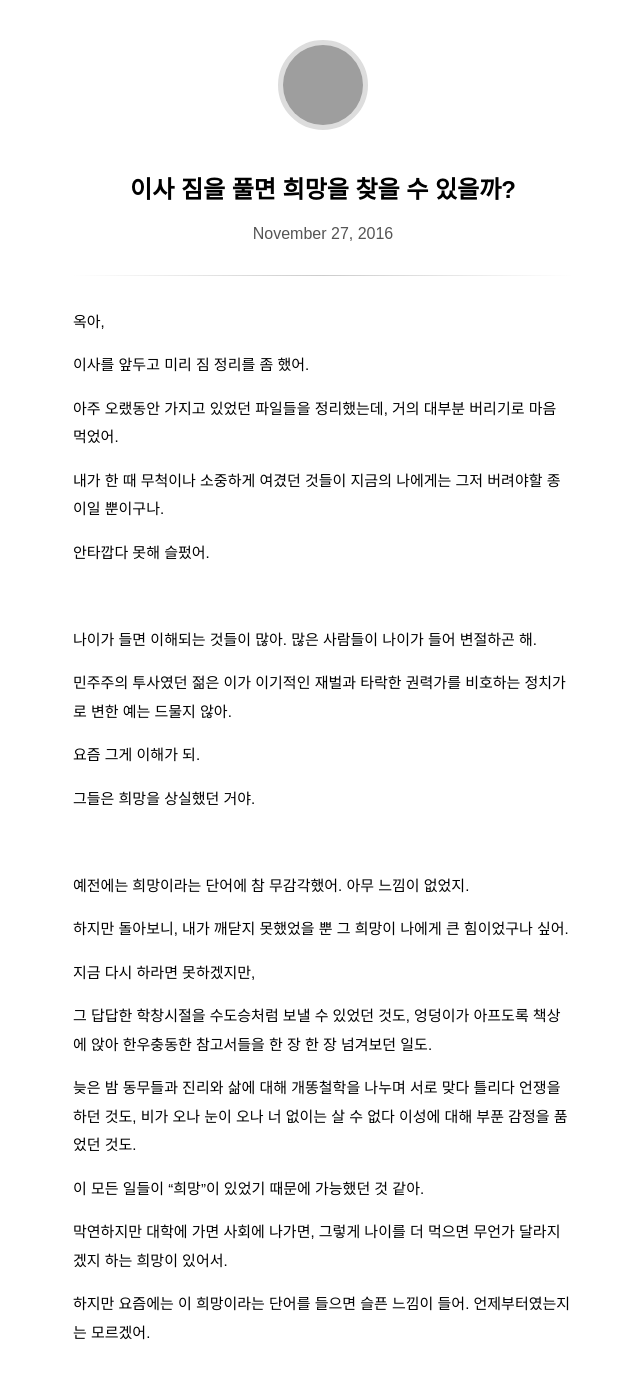
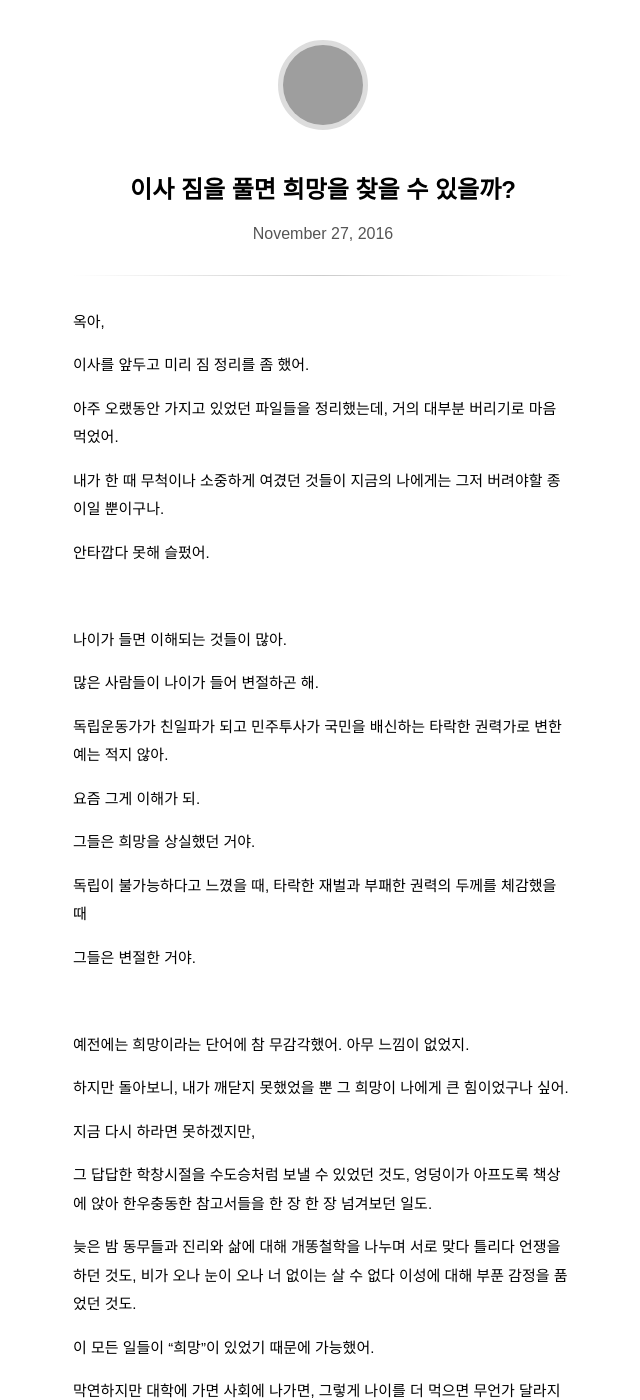
Before and after one commit to pinedance/blog, a Jekyll site: the page built from _posts/2016/07-12/2016-11-27-이사-짐을-풀면-희망을-찾을-수-있을까.md, in a window 1280 px wide and 1400 px high. Shown: the whole window, without its empty margins (317-957 px from the left). Built offline with Jekyll 4.4.1, drawn with Linux system fonts in a browser that asks for light colours; some web fonts are replaced; grey boxes are pictures that could not be loaded.

Commit message:
update previous posts

```diff
--- a/_posts/2016/07-12/2016-11-27-이사-짐을-풀면-희망을-찾을-수-있을까.md
+++ b/_posts/2016/07-12/2016-11-27-이사-짐을-풀면-희망을-찾을-수-있을까.md
@@ -16,13 +16,19 @@ categories: 고옥이에게
 
 <br>
 
-나이가 들면 이해되는 것들이 많아. 많은 사람들이 나이가 들어 변절하곤 해.
+나이가 들면 이해되는 것들이 많아.
 
-민주주의 투사였던 젊은 이가 이기적인 재벌과 타락한 권력가를 비호하는 정치가로 변한 예는 드물지 않아.
+많은 사람들이 나이가 들어 변절하곤 해.
+
+독립운동가가 친일파가 되고 민주투사가 국민을 배신하는 타락한 권력가로 변한 예는 적지 않아.
 
 요즘 그게 이해가 되.
 
 그들은 희망을 상실했던 거야.
+
+독립이 불가능하다고 느꼈을 때, 타락한 재벌과 부패한 권력의 두께를 체감했을 때
+
+그들은 변절한 거야.
 
 <br>
 
@@ -36,7 +42,7 @@ categories: 고옥이에게
 
 늦은 밤 동무들과 진리와 삶에 대해 개똥철학을 나누며 서로 맞다 틀리다 언쟁을 하던 것도, 비가 오나 눈이 오나 너 없이는 살 수 없다 이성에 대해 부푼 감정을 품었던 것도.
 
-이 모든 일들이 "희망"이 있었기 때문에 가능했던 것 같아.
+이 모든 일들이 "희망"이 있었기 때문에 가능했어.
 
 막연하지만 대학에 가면 사회에 나가면, 그렇게 나이를 더 먹으면  무언가 달라지겠지 하는 희망이 있어서.
 
```
